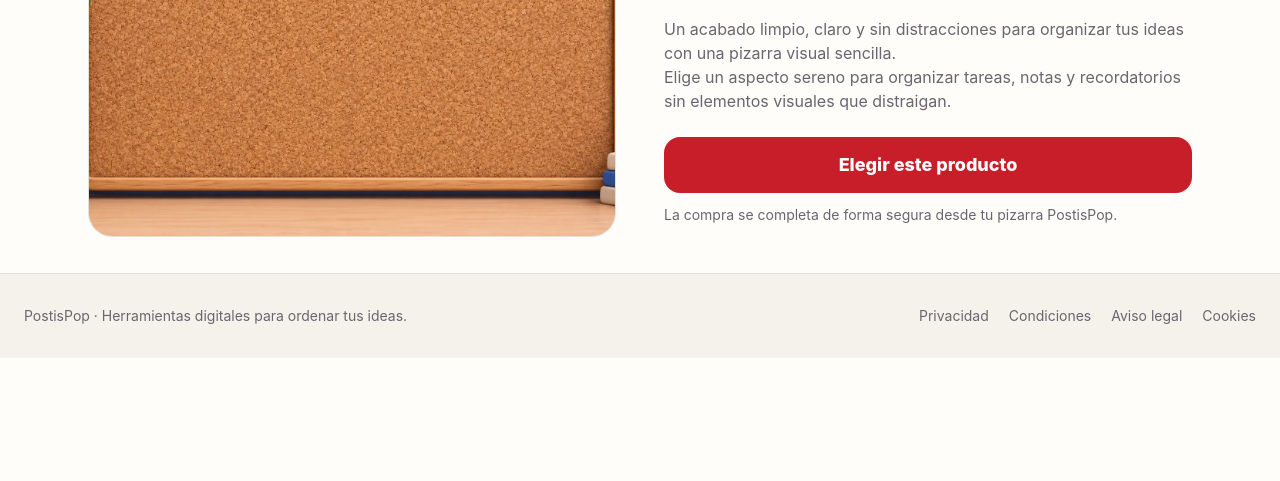
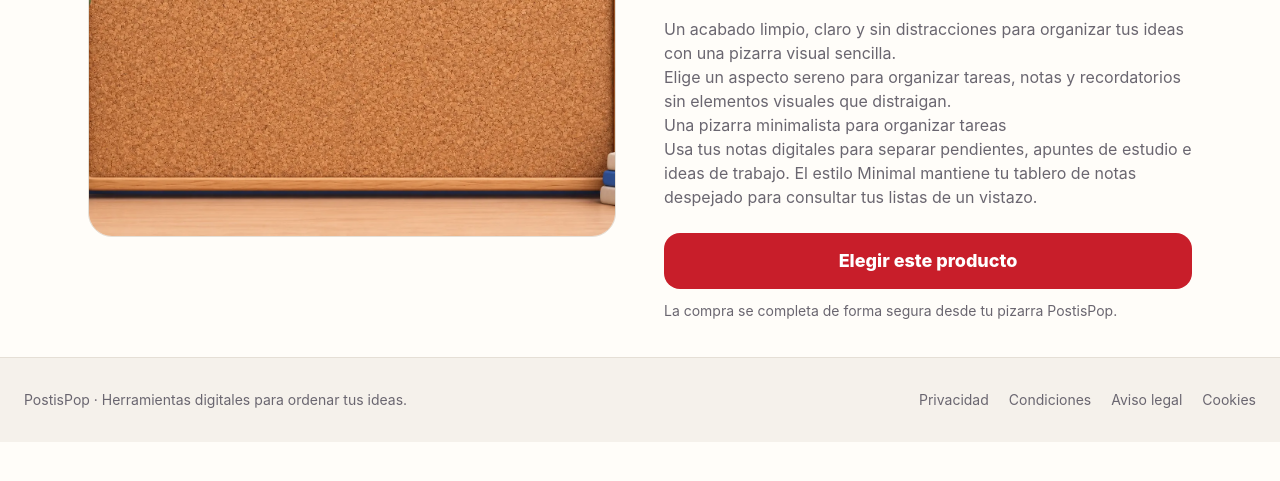
Before and after one commit to manetalax/postispop, an Astro site: page /tienda/producto/pack-minimal in a window 1280 px wide. Shown: the part 293-774 px from the top of the page. Built offline with nearby package versions, Linux system fonts and the light colour scheme; Astro itself is replaced by a stand-in of ours.

Commit message:
Expand relevant SEO content: src/content/products/pack-minimal.md

```diff
--- a/src/content/products/pack-minimal.md
+++ b/src/content/products/pack-minimal.md
@@ -13,3 +13,7 @@ sortOrder: 2
 ---
 
 Elige un aspecto sereno para organizar tareas, notas y recordatorios sin elementos visuales que distraigan.
+
+## Una pizarra minimalista para organizar tareas
+
+Usa tus notas digitales para separar pendientes, apuntes de estudio e ideas de trabajo. El estilo Minimal mantiene tu tablero de notas despejado para consultar tus listas de un vistazo.
```
